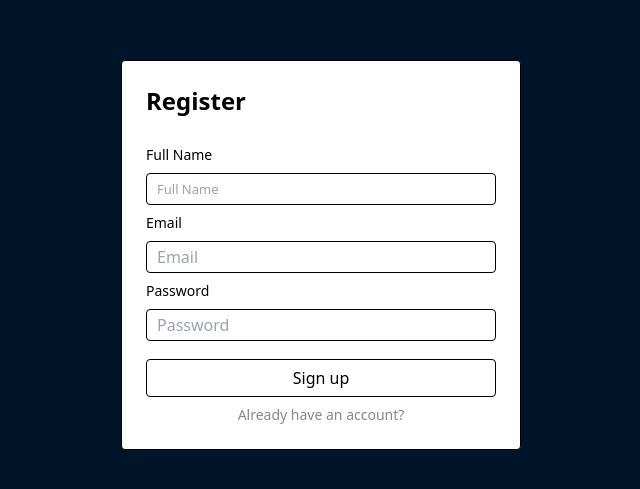
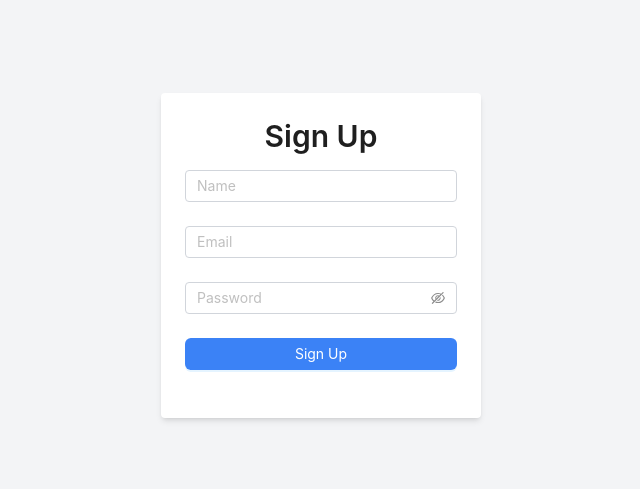
Before and after one commit to MAmmaadTehseen/chatapp, a Next.js app: page /register in a window 1280 px wide. Shown: the part 145-634 px from the top of the page, without its empty margins (319-959 px from the left). Built offline with nearby package versions, Linux system fonts and the light colour scheme; no server answers.

Commit message:
fixed dark mode

```diff
--- a/src/app/(non-chat)/setting/page.tsx
+++ b/src/app/(non-chat)/setting/page.tsx
@@ -13,7 +13,7 @@ const Page = () => {
                     className="border border-solid border-black rounded"
                     onClick={() => {
                         signOut({ redirect: false }).then(() => {
-                            router.push("/");
+                            router.refresh();
                         });
                     }}
                 >
--- a/src/app/components/ChatMenu.tsx
+++ b/src/app/components/ChatMenu.tsx
@@ -124,7 +124,7 @@ export default function ChatMenu() {
 
                                     dispatch(changeChat(chat.userID))
                                 }
-                                } className='flex items-center p-2 w-full hover:bg-gray-800   border-b-gray-300 m-2 min-w-72 ' >
+                                } className={`flex items-center p-2 w-full ${mode?'hover:bg-gray-800':'hover:bg-blue-200'}  border-b-gray-300 m-2 min-w-72 `} >
 
                                     <Avatar style={{ backgroundColor: '#D9D9D9' }} src={chat.image && <img src={chat.image} />} alt={chat.user[0].toUpperCase()} size={50} />
                                     <div className='ml-2  w-full sm:w-80 '>
--- a/src/app/globals.css
+++ b/src/app/globals.css
@@ -6,8 +6,11 @@
   /* --foreground-rgb: 0, 0, 0;
   --background-start-rgb: 214, 219, 220;
   --background-end-rgb: 255, 255, 255; */
-  background: rgb(0, 21, 41);
+  background: rgb(255, 255, 255);
 
+}
+.dark{
+  background: #000000;
 }
 
 @media (prefers-color-scheme: dark) {
--- a/src/app/login/page.tsx
+++ b/src/app/login/page.tsx
@@ -1,73 +1,99 @@
 "use client";
-import { FormEvent, useState } from "react";
-import { signIn, useSession} from "next-auth/react";
+import { useState } from "react";
+import { signIn, useSession } from "next-auth/react";
 import { useRouter } from "next/navigation";
+
+
+import { Form, Input, Button, Typography } from 'antd';
+import Loading from "../loading";
 import Link from "next/link";
-import Loading from "../loading";
 
-export default function Login() {
-    const [error, setError] = useState("");
+const { Title } = Typography;
+const Login: React.FC = () => {
+  const [error, setError] = useState<string | null>(null);
+  const [loading, setLoading] = useState<boolean>(false);
   const { status } = useSession();
-  const router = useRouter();
 
+  const router = useRouter()
+  console.log(status)
   if (status === "loading") {
-      return(
-        <Loading/>
+    return (
+      <Loading />
     )
   }
-    else if(status==="authenticated"){
-      ()=> router.push("/")
+  else if (status === "authenticated") {
+   router.push("/")
+    return null
   }
 
-const handleSubmit = async (event: FormEvent<HTMLFormElement>) => {
-    event.preventDefault();
-    const formData = new FormData(event.currentTarget);
+  const handleSubmit = async (values: { email: string; password: string }) => {
+    // Reset error
+    setError(null);
+    const { email, password } = values;
+    if (email === '' || password === '') {
+      setError('Please fill in all fields');
+    } else {
+      setLoading(true)
       const res = await signIn("credentials", {
-      email: formData.get("email"),
-      password: formData.get("password"),
+        email: email,
+        password: password,
         redirect: false,
       });
       if (res?.error) {
         setError('Wrong Credentails');
+        setLoading(false)
+        console.log(error)
       }
       if (res?.ok) {
         return router.push('/')
       }
+    }
+  };
 
-};
   return (
-    <section className="w-full  h-screen flex items-center justify-center">
-
-      <form
-        className="p-6 w-full max-w-[400px] flex flex-col justify-between items-center gap-2
-        border border-solid border-black bg-white rounded"
-        onSubmit={handleSubmit}>
-        {error && <div className="text-white bg-red-600 border rounded-md p-1">{error}</div>}
-        <h1 className="mb-5 w-full text-2xl font-bold">Sign In</h1>
-        <label className="w-full text-sm">Email</label>
-        <input
-          type="email"
+    <div className="flex items-center justify-center h-screen bg-gray-100 dark:bg-gray-900 dark:text-white">
+      <Form
+        className="bg-white dark:bg-gray-800 p-6 rounded shadow-md w-80"
+        onFinish={handleSubmit}
+      >
+        <Title level={2} className="text-center mb-4 text-gray-800 dark:text-gray-100">Login</Title>
+        {error && <p className="text-red-500 text-md m-2">{error} !</p>}
+        <Form.Item
+          name="email"
+          rules={[{ required: true, message: 'Please input your email!' }]}
+        >
+          <Input
             placeholder="Email"
-          className="w-full h-8 border border-solid border-black rounded p-2"
-          name="email" />
-        <label className="w-full text-sm">Password</label>
-        <div className="flex w-full">
-          <input
-            type="password"
+            className="border border-gray-300 dark:border-gray-600 dark:bg-gray-600 rounded"
+          />
+        </Form.Item>
+        <Form.Item
+          name="password"
+          rules={[{ required: true, message: 'Please input your password!' }]}
+        >
+          <Input.Password
             placeholder="Password"
-            className="w-full h-8 border border-solid border-black rounded p-2"
-            name="password" />
+            className="border border-gray-300 dark:border-gray-600 dark:bg-gray-600 rounded"
+          />
+        </Form.Item>
+        <Form.Item>
+          <Button
+            loading={loading}
+            type="primary"
+            htmlType="submit"
+            className="w-full bg-blue-500 hover:bg-blue-600 dark:bg-blue-700 dark:hover:bg-blue-600"
+          >
+            Login
+          </Button>
+          <Link
+          href='/register'
+          >
+          Don{"'"}t have an account Click Here !
+          </Link>
+        </Form.Item>
+      </Form>
     </div>
-        <button className="w-full border border-solid border-black rounded">
-          Sign In
-        </button>
-
-        <Link
-          href="/register"
-          className="text-sm text-[#888] transition duration-150 ease hover:text-black">
-          Dont have an account?
-        </Link>
-      </form>
-    </section>
   );
 };
+
+export default Login;
--- a/src/app/register/page.tsx
+++ b/src/app/register/page.tsx
@@ -5,83 +5,86 @@ import Link from "next/link";
 import { register } from "@/actions/register";
 import { useSession } from "next-auth/react";
 import Loading from "../loading";
+import { Form, Input, Button, Typography } from 'antd';
 
+const { Title } = Typography;
 
 export default function Register() {
     const ref = useRef<HTMLFormElement>(null);
     const [error, setError] = useState<string>();
-    const router = useRouter();
-    const { status } = useSession();
 
-    if (status === "loading") {
-        return (
-            <Loading />
-        )
-    }
-    else if (status === "authenticated") {
-       return router.push("/")
-    }
+const router=useRouter()
+    // const handleSubmit = async (formData: FormData) => {
+    //
+    // };
+    const handleSubmit =async (values: { name: string; email: string; password: string }) => {
+        setError('');
+        const { name, email, password } = values;
+        if (!name || !email || !password) {
+          setError('Please fill in all fields');
 
-
-    const handleSubmit = async (formData: FormData) => {
+        } else {
             const r = await register({
-            email: formData.get("email"),
-            password: formData.get("password"),
-            name: formData.get("name")
+                        email:email,
+                        password: password,
+                        name: name
                     });
-        ref.current?.reset();
+                    // ref.current?.reset();
                     if (r?.error) {
                         setError(r.error);
                         return;
                     } else {
                         return router.push("/login");
                     }
+        }
       };
-    return (
-        <section className="w-full h-screen flex items-center justify-center">
-            <form ref={ref}
-                action={handleSubmit}
-                className="p-6 w-full max-w-[400px] flex flex-col justify-between items-center gap-2
-            border border-solid border-black bg-white rounded">
-                {error && <div className="">{error}</div>}
-                <h1 className="mb-5 w-full text-2xl font-bold">Register</h1>
-
-                <label className="w-full text-sm">Full Name</label>
-                <input
-                    type="text"
-                    placeholder="Full Name"
-                    className="w-full h-8 border border-solid border-black py-1 px-2.5 rounded text-[13px]"
-                    name="name"
-                />
-
-                <label className="w-full text-sm">Email</label>
-                <input
-                    type="email"
-                    placeholder="Email"
-                    className="w-full h-8 border border-solid border-black py-1 px-2.5 rounded"
-                    name="email"
-                />
-
-                <label className="w-full text-sm">Password</label>
-                <div className="flex w-full">
-                    <input
-                        type="password"
-                        placeholder="Password"
-                        className="w-full h-8 border border-solid border-black py-1 px-2.5 rounded"
-                        name="password"
-                    />
-                </div>
-
-                <button className="w-full border border-solid border-black py-1.5 mt-2.5 rounded
-            transition duration-150 ease hover:bg-black">
-                    Sign up
-                </button>
 
 
-                <Link href="/login" className="text-sm text-[#888] transition duration-150 ease hover:text-black">
-                    Already have an account?
-                </Link>
-            </form>
-        </section>
-    )
+    return (
+        <div className="flex items-center justify-center h-screen bg-gray-100 dark:bg-gray-900">
+          <Form
+            className="bg-white dark:bg-gray-800 p-6 rounded shadow-md w-80"
+            onFinish={handleSubmit}
+          >
+            <Title level={2} className="text-center mb-4 text-gray-800 dark:text-gray-200">Sign Up</Title>
+            {error && <p className="text-red-500 text-sm">{error}</p>}
+            <Form.Item
+              name="name"
+              rules={[{ required: true, message: 'Please input your name!' }]}
+            >
+              <Input
+                placeholder="Name"
+                className="border border-gray-300 dark:border-gray-600 rounded"
+              />
+            </Form.Item>
+            <Form.Item
+              name="email"
+              rules={[{ required: true, message: 'Please input your email!' }]}
+            >
+              <Input
+                placeholder="Email"
+                className="border border-gray-300 dark:border-gray-600 rounded"
+              />
+            </Form.Item>
+            <Form.Item
+              name="password"
+              rules={[{ required: true, message: 'Please input your password!' }]}
+            >
+              <Input.Password
+                placeholder="Password"
+                className="border border-gray-300 dark:border-gray-600 rounded"
+              />
+            </Form.Item>
+            <Form.Item>
+              <Button
+                type="primary"
+                htmlType="submit"
+                className="w-full bg-blue-500 hover:bg-blue-600 dark:bg-blue-700 dark:hover:bg-blue-600"
+              >
+                Sign Up
+              </Button>
+            </Form.Item>
+          </Form>
+        </div>
+      );
 }
--- a/tailwind.config.ts
+++ b/tailwind.config.ts
@@ -1,6 +1,7 @@
 import type { Config } from "tailwindcss";
 
 const config: Config = {
+  darkMode: 'class',
   content: [
     "./src/pages/**/*.{js,ts,jsx,tsx,mdx}",
     "./src/components/**/*.{js,ts,jsx,tsx,mdx}",
```
Also changed, not shown: src/actions/register.ts (+5 -2 lines), src/app/components/Sidebar.tsx (+11 -1 lines), src/app/page.tsx (+9 -1 lines), src/app/slices/modeSlice.js (+11 -3 lines). Lines whose indentation alone changed are shown as unchanged.
